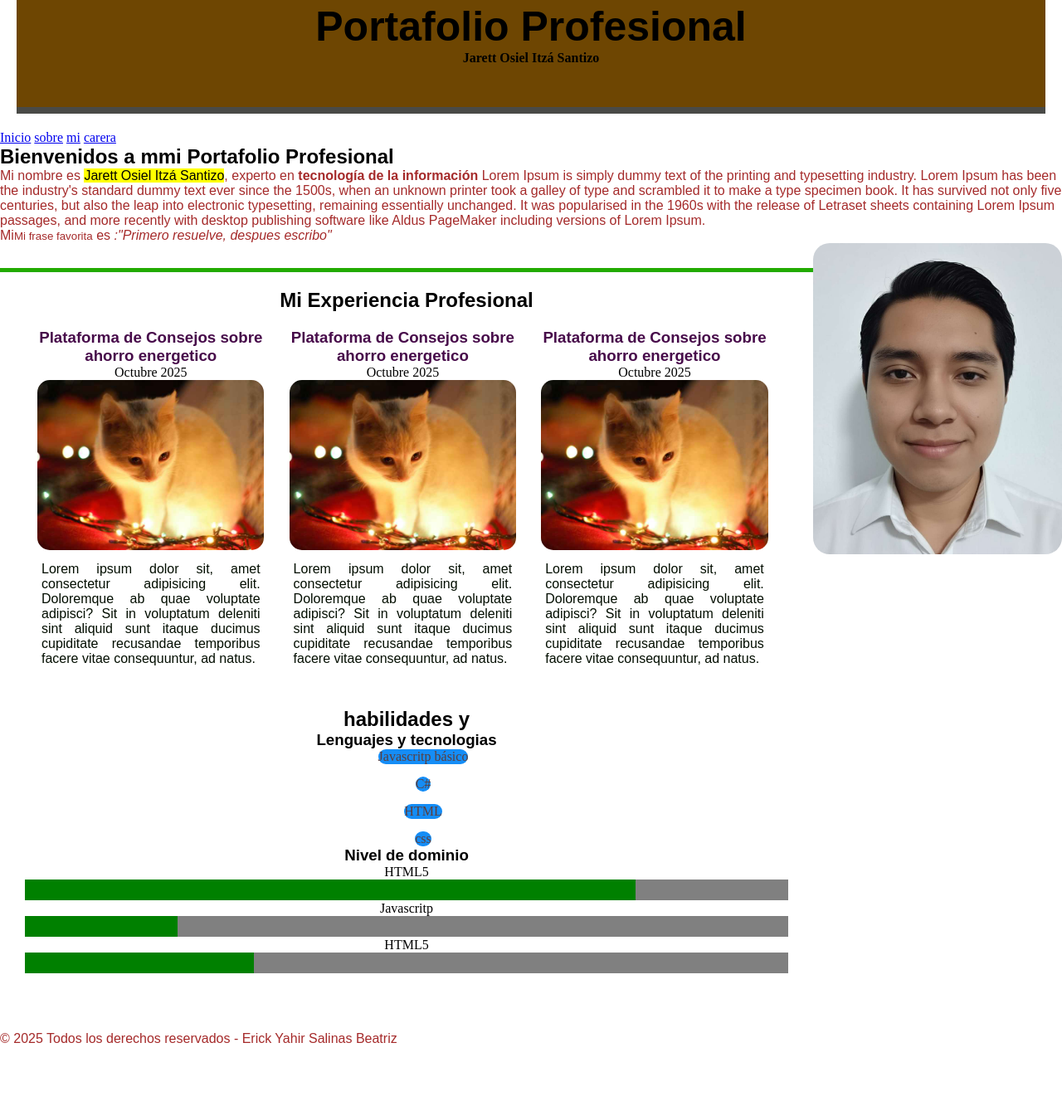
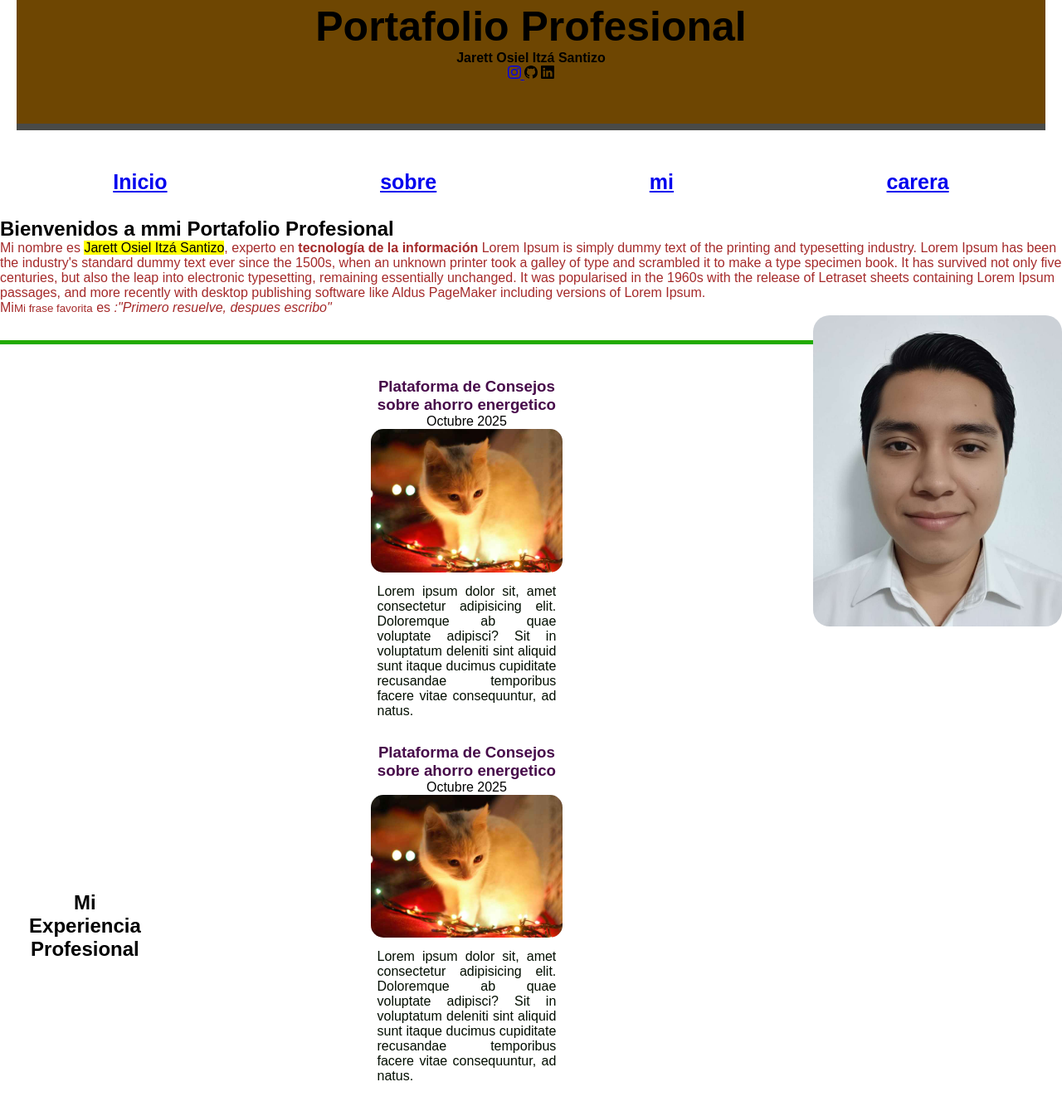
Before and after one commit to Mathcito/portafolio-JItza, a plain HTML site: page index.html in a window 1280 px wide. Shown: the part 67-1406 px from the top of the page at 83% size. Before the commit the page ends 1328 px from the top, so only its background shows below. Drawn offline with Linux system fonts and the light colour scheme; a web font is replaced by a local one.

Commit message:
portafolio

```diff
--- a/CSS/main.css
+++ b/CSS/main.css
@@ -4,6 +4,10 @@
 * {
   margin: auto;
 
+}
+
+body {
+  font-family: "Winky Rough", sans-serif;
 }
 
 header {
@@ -26,8 +30,36 @@ h3 {
 
 p {
 
-  color: brown;
+  color: rgb(0, 0, 0);
   font-family: "Winky Rough", sans-serif;
+}
+
+.big {
+  color: rgb(6, 6, 6)
+}
+
+#menu-principal {
+  list-style-type: none;
+  display: flex;
+}
+
+nav {
+  overflow: hidden;
+  padding: 20px 0;
+}
+
+#menu-principal {
+  text-decoration: none;
+  color: bisque;
+  font-size: 25px;
+  font-weight: bolder;
+  padding: 8px;
+}
+
+#menu-principal a:hover {
+  color: aliceblue;
+  background-color: rgb(39, 94, 76);
+
 }
 
 #foto-perfil {
@@ -51,8 +83,11 @@ section {
   text-align: center;
 }
 
+#lista-proyectos {
+  display: flex;
+}
+
 .proyecto {
-  float: left;
   width: 33%;
   margin-top: 20px;
 }
@@ -90,14 +125,43 @@ progress {
 
 .lista-tecnologicas {
   list-style: none;
-  display: grid;
+  display: flex;
   margin-left: 0;
   gap: 15px;
 }
-.lista-tecnologicas li{
+
+.lista-tecnologicas li {
   background-color: rgb(21, 141, 246);
   color: #5a3e3e;
   padding: 12px 20 px;
   border-radius: 25px;
   text-align: center;
 }
+
+#contacto {
+  padding: 40px;
+}
+  .campos {
+    width: 70px;
+    clear: both;
+    font-size: 28px;
+
+}
+.campos label{
+  padding-right: 20px;
+}
+.campos input{
+  padding: 10px;
+  border: solid 2px chocolate;
+  width: 50%;
+  font-size: 20px;
+  border-radius: 10px;
+}
+
+footer {
+  overflow: hidden;
+  padding: 40px 0;
+  background-color: beige;
+  text-align: center;
+  border-top: solid 5px chocolate;
+}
--- a/index.html
+++ b/index.html
@@ -20,13 +20,37 @@
     <header><!--- ENCABEZADO --->
         <h1>Portafolio Profesional</h1>
         <h4> Jarett Osiel Itzá Santizo</h4>
+        <aside>
+            <a href="https://www.instagram.com/jarett_itza?igsh=MTdheWR5dDZ4Yndhaw==" class="redes">
+                <svg xmlns="http://www.w3.org/2000/svg" width="16" height="16" fill="currentColor"
+                    class="bi bi-instagram" viewBox="0 0 16 16">
+                    <path
+                        d="M8 0C5.829 0 5.556.01 4.703.048 3.85.088 3.269.222 2.76.42a3.9 3.9 0 0 0-1.417.923A3.9 3.9 0 0 0 .42 2.76C.222 3.268.087 3.85.048 4.7.01 5.555 0 5.827 0 8.001c0 2.172.01 2.444.048 3.297.04.852.174 1.433.372 1.942.205.526.478.972.923 1.417.444.445.89.719 1.416.923.51.198 1.09.333 1.942.372C5.555 15.99 5.827 16 8 16s2.444-.01 3.298-.048c.851-.04 1.434-.174 1.943-.372a3.9 3.9 0 0 0 1.416-.923c.445-.445.718-.891.923-1.417.197-.509.332-1.09.372-1.942C15.99 10.445 16 10.173 16 8s-.01-2.445-.048-3.299c-.04-.851-.175-1.433-.372-1.941a3.9 3.9 0 0 0-.923-1.417A3.9 3.9 0 0 0 13.24.42c-.51-.198-1.092-.333-1.943-.372C10.443.01 10.172 0 7.998 0zm-.717 1.442h.718c2.136 0 2.389.007 3.232.046.78.035 1.204.166 1.486.275.373.145.64.319.92.599s.453.546.598.92c.11.281.24.705.275 1.485.039.843.047 1.096.047 3.231s-.008 2.389-.047 3.232c-.035.78-.166 1.203-.275 1.485a2.5 2.5 0 0 1-.599.919c-.28.28-.546.453-.92.598-.28.11-.704.24-1.485.276-.843.038-1.096.047-3.232.047s-2.39-.009-3.233-.047c-.78-.036-1.203-.166-1.485-.276a2.5 2.5 0 0 1-.92-.598 2.5 2.5 0 0 1-.6-.92c-.109-.281-.24-.705-.275-1.485-.038-.843-.046-1.096-.046-3.233s.008-2.388.046-3.231c.036-.78.166-1.204.276-1.486.145-.373.319-.64.599-.92s.546-.453.92-.598c.282-.11.705-.24 1.485-.276.738-.034 1.024-.044 2.515-.045zm4.988 1.328a.96.96 0 1 0 0 1.92.96.96 0 0 0 0-1.92m-4.27 1.122a4.109 4.109 0 1 0 0 8.217 4.109 4.109 0 0 0 0-8.217m0 1.441a2.667 2.667 0 1 1 0 5.334 2.667 2.667 0 0 1 0-5.334" />
+                </svg>
+            </a>
+            <a div class="redes">
+                <svg xmlns="http://www.w3.org/2000/svg" width="16" height="16" fill="currentColor" class="bi bi-github"
+                    viewBox="0 0 16 16">
+                    <path
+                        d="M8 0C3.58 0 0 3.58 0 8c0 3.54 2.29 6.53 5.47 7.59.4.07.55-.17.55-.38 0-.19-.01-.82-.01-1.49-2.01.37-2.53-.49-2.69-.94-.09-.23-.48-.94-.82-1.13-.28-.15-.68-.52-.01-.53.63-.01 1.08.58 1.23.82.72 1.21 1.87.87 2.33.66.07-.52.28-.87.51-1.07-1.78-.2-3.64-.89-3.64-3.95 0-.87.31-1.59.82-2.15-.08-.2-.36-1.02.08-2.12 0 0 .67-.21 2.2.82.64-.18 1.32-.27 2-.27s1.36.09 2 .27c1.53-1.04 2.2-.82 2.2-.82.44 1.1.16 1.92.08 2.12.51.56.82 1.27.82 2.15 0 3.07-1.87 3.75-3.65 3.95.29.25.54.73.54 1.48 0 1.07-.01 1.93-.01 2.2 0 .21.15.46.55.38A8.01 8.01 0 0 0 16 8c0-4.42-3.58-8-8-8" />
+                </svg></a>
+            </div>
+            <svg xmlns="http://www.w3.org/2000/svg" width="16" height="16" fill="currentColor" class="bi bi-linkedin"
+                viewBox="0 0 16 16">
+                <path
+                    d="M0 1.146C0 .513.526 0 1.175 0h13.65C15.474 0 16 .513 16 1.146v13.708c0 .633-.526 1.146-1.175 1.146H1.175C.526 16 0 15.487 0 14.854zm4.943 12.248V6.169H2.542v7.225zm-1.2-8.212c.837 0 1.358-.554 1.358-1.248-.015-.709-.52-1.248-1.342-1.248S2.4 3.226 2.4 3.934c0 .694.521 1.248 1.327 1.248zm4.908 8.212V9.359c0-.216.016-.432.08-.586.173-.431.568-.878 1.232-.878.869 0 1.216.662 1.216 1.634v3.865h2.401V9.25c0-2.22-1.184-3.252-2.764-3.252-1.274 0-1.845.7-2.165 1.193v.025h-.016l.016-.025V6.169h-2.4c.03.678 0 7.225 0 7.225z" />
+            </svg>
+        </aside>
     </header>
+    <a href="" class="contacto"></a>
     <!--- MENÚ DE NAVEGACIÓN --->
     <nav>
-        <a href="#">Inicio</a>
-        <a href="#">sobre</a>
-        <a href="#">mi</a>
-        <a href="#proyectos">carera</a>
+        <ul id="menu-principal">
+            <li> <a href="#">Inicio</a></li>
+            <li><a href="#">sobre</a></li>
+            <li><a href="#">mi</a></li>
+            <li><a href="#proyectos">carera</a></li>
+        </ul>
     </nav>
     <main>
         <!--- CONTENIDO PRINCIPAL --->
@@ -44,6 +68,7 @@
             <img src="Images/foto-perfil.jpg" alt="Foto-perfil" id="foto-perfil" />
 
             <section id="proyectos">
+            <div id="lista-proyectos">
                 <h2>Mi Experiencia Profesional</h2>
 
                 <section>
@@ -51,62 +76,84 @@
                         <h3>Plataforma de Consejos sobre ahorro energetico</h3>
                         <datetime>Octubre 2025</datetime>
                         <img src="Images/Proyecto nuevo.jpg" />
-                <p>Lorem ipsum dolor sit, amet consectetur adipisicing elit. Doloremque ab quae voluptate adipisci? Sit
-                    in voluptatum deleniti sint aliquid sunt itaque ducimus cupiditate recusandae temporibus facere
+                        <p>Lorem ipsum dolor sit, amet consectetur adipisicing elit. Doloremque ab quae voluptate
+                            adipisci?
+                            Sit
+                            in voluptatum deleniti sint aliquid sunt itaque ducimus cupiditate recusandae temporibus
+                            facere
+                            vitae consequuntur, ad natus.</p>
+                    </article>
+
+                    <article class="proyecto">
+                        <h3>Plataforma de Consejos sobre ahorro energetico</h3>
+                        <datetime>Octubre 2025</datetime>
+                        <img src="Images/Proyecto nuevo.jpg" />
+                        <p>Lorem ipsum dolor sit, amet consectetur adipisicing elit. Doloremque ab quae voluptate
+                            adipisci?
+                            Sit
+                            in voluptatum deleniti sint aliquid sunt itaque ducimus cupiditate recusandae temporibus
+                            facere
                             vitae consequuntur, ad natus.</p>
                         </p>
                     </article>
 
-            <article  class="proyecto">
+                    <article class="proyecto">
                         <h3>Plataforma de Consejos sobre ahorro energetico</h3>
                         <datetime>Octubre 2025</datetime>
-                <img src="Images/Proyecto nuevo.jpg"/>
-                <p>Lorem ipsum dolor sit, amet consectetur adipisicing elit. Doloremque ab quae voluptate adipisci? Sit
-                    in voluptatum deleniti sint aliquid sunt itaque ducimus cupiditate recusandae temporibus facere
+                        <img src="Images/Proyecto nuevo.jpg" />
+                        <p>Lorem ipsum dolor sit, amet consectetur adipisicing elit. Doloremque ab quae voluptate
+                            adipisci?
+                            Sit
+                            in voluptatum deleniti sint aliquid sunt itaque ducimus cupiditate recusandae temporibus
+                            facere
                             vitae consequuntur, ad natus.</p>
                         </p>
                     </article>
-
-            <article  class="proyecto">
-                <h3>Plataforma de Consejos sobre ahorro energetico</h3>
-                <datetime>Octubre 2025</datetime>
-                <img src="Images/Proyecto nuevo.jpg" />
-                <p>Lorem ipsum dolor sit, amet consectetur adipisicing elit. Doloremque ab quae voluptate adipisci? Sit
-                    in voluptatum deleniti sint aliquid sunt itaque ducimus cupiditate recusandae temporibus facere
-                    vitae consequuntur, ad natus.</p>
-                </p>
-            </article>
+            </div>
 
         </section>
         <section id="habilidades">
             <h2>habilidades y</h2>
             <h3>Lenguajes y tecnologias</h3>
-             <ul class="lista-tecnologicas">
+            <ul class="lista-tecnologias">
                 <li>Javascritp básico</li>
-                <li>C#</li>
+                <li>C# básico</li>
                 <li>HTML</li>
-                <LI>css</LI>
+                <LI>CSS</LI>
             </ul>
             <h3>Nivel de dominio</h3>
             <div>
                 <label>HTML5</label>
-                <progress max ="100" value="80">80%</progress>
+                <progress max="100" value="80">80%</progress>
             </div>
+
             <div>
                 <label>Javascritp</label>
-                <progress max ="100" value="20">20%</progress>
+                <progress max="100" value="20">20%</progress>
             </div>
+
             <div>
                 <label>HTML5</label>
-                <progress max ="100" value="30">30%</progress>
+                <progress max="100" value="30">30%</progress>
             </div>
 
+        </section>
+    </main>
+    <section id="contacto">
+        <h2>Contactame</h2>
+        <p>Platicame de tu poyecto, llena los datos y te contactaré</p>
+        <form>
+            <div class="campos">
+                <label>Nombre completo</label>
+                <input type="text" value="Jarett Osiel" name="Nombre" placeholder="Nombre completo" disabled />
+                <button>Enviar</button>
+            </div>
+        </form>
 
-             </div>
         </section>
     </main>
     <footer>
-        <p>&copy; 2025 Todos los derechos reservados - Erick Yahir Salinas Beatriz</p>
+        <p>&copy; 2025 Todos los derechos reservados - Jarett Osiel Itzá Santizo</p>
     </footer>
 
 </body>
```
Lines whose indentation alone changed are shown as unchanged.
